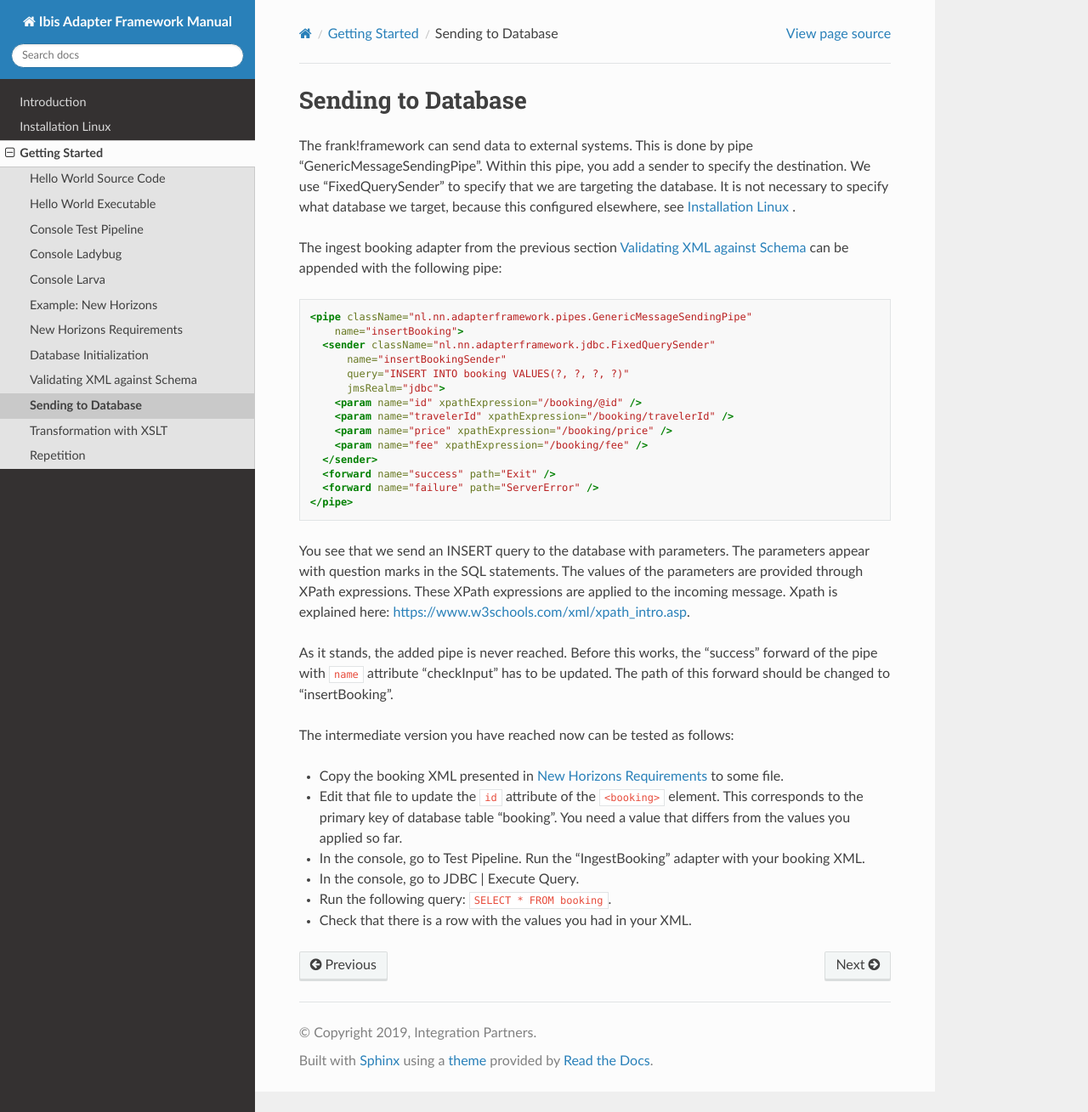
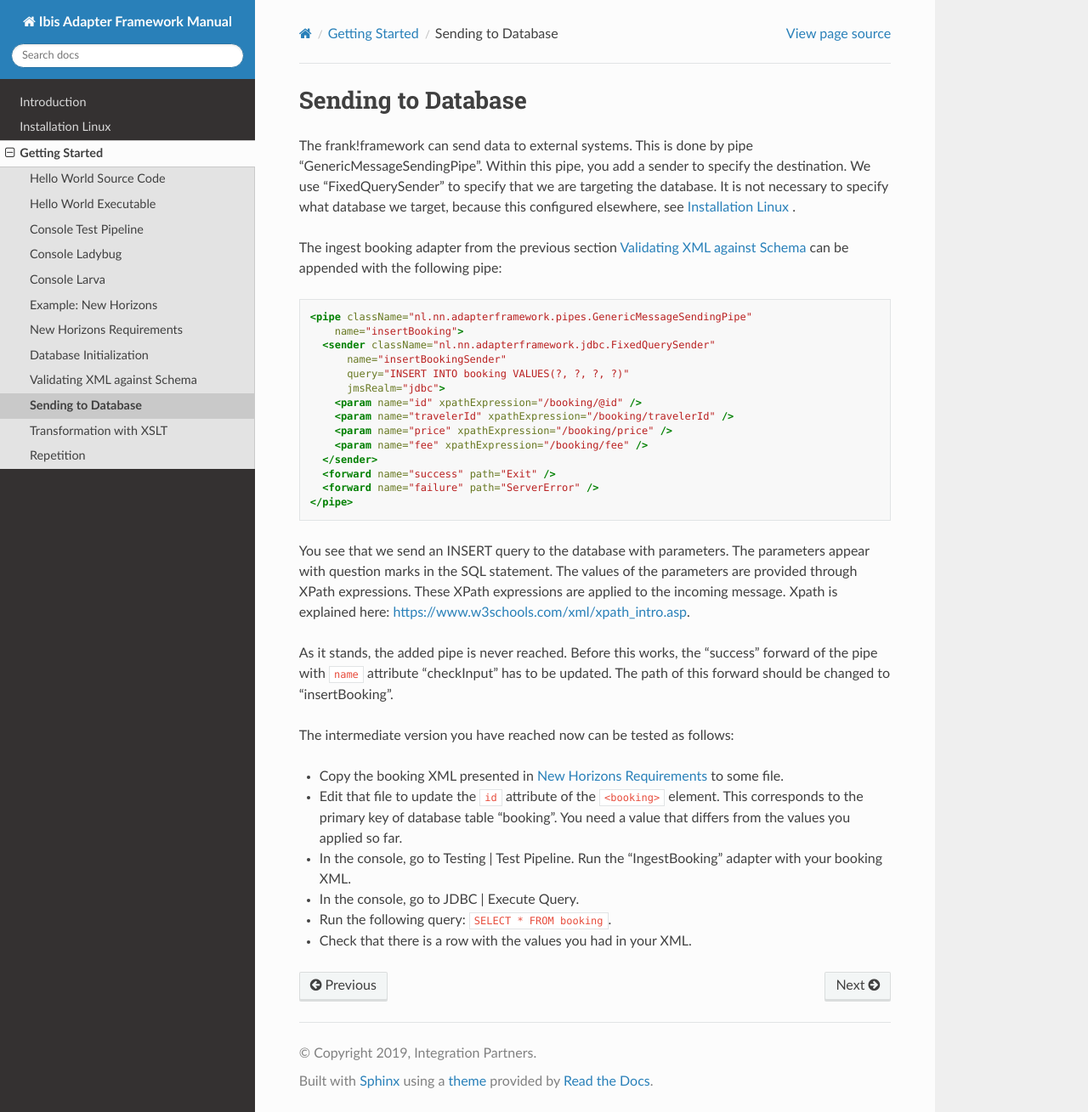
Before and after one commit to frankframework/frank-manual, a Sphinx documentation site: the page built from docs/source/horizonsInsertDb.rst, in a window 1280 px wide and 1309 px high. Shown: the whole window at 85% size. Built offline with Sphinx 7.4.7 and the Read the Docs theme 2.0.0, drawn with Linux system fonts in a browser that asks for light colours.

Commit message:
Small updates

```diff
--- a/docs/source/horizonsInsertDb.rst
+++ b/docs/source/horizonsInsertDb.rst
@@ -32,7 +32,7 @@ following pipe:
    </pipe>
 
 You see that we send an INSERT query to the database with parameters.
-The parameters appear with question marks in the SQL statements.
+The parameters appear with question marks in the SQL statement.
 The values of the parameters are provided through XPath expressions.
 These XPath expressions are applied to the incoming message. Xpath is
 explained here: https://www.w3schools.com/xml/xpath_intro.asp.
@@ -45,7 +45,7 @@ The intermediate version you have reached now can be tested as follows:
 
 * Copy the booking XML presented in :ref:`horizonsInterfaces` to some file.
 * Edit that file to update the ``id`` attribute of the ``<booking>`` element. This corresponds to the primary key of database table "booking". You need a value that differs from the values you applied so far.
-* In the console, go to Test Pipeline. Run the "IngestBooking" adapter with your booking XML.
+* In the console, go to Testing | Test Pipeline. Run the "IngestBooking" adapter with your booking XML.
 * In the console, go to JDBC | Execute Query.
 * Run the following query: ``SELECT * FROM booking``.
 * Check that there is a row with the values you had in your XML.
```
